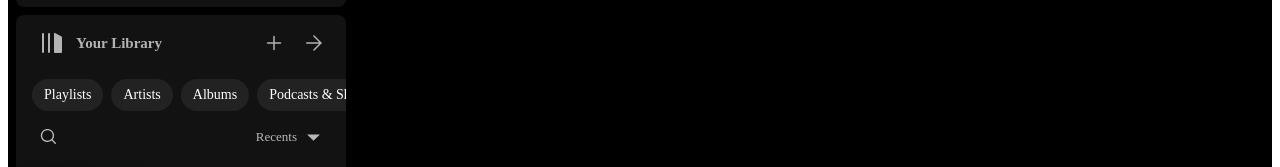
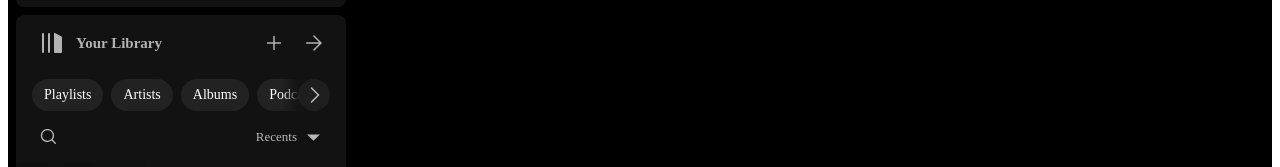
Before and after one commit to GoncalvesDanilo/spotify-clone, a React (Create React App) app: page / in a window 1280 px wide. Shown: the part 121-288 px from the top of the page. Built offline with nearby package versions, Linux system fonts and the light colour scheme; the HTML template or start-up script is replaced by a standard one.

Commit message:
✨ Add FilterArray component

```diff
--- /dev/null
+++ b/src/components/FilterArray/FilterArray.module.css
@@ -0,0 +1,84 @@
+.container {
+  width: 100%;
+  position: relative;
+}
+
+.filters {
+  display: flex;
+  flex-direction: row;
+  gap: 8px;
+  overflow: scroll;
+  padding: 8px 16px;
+  min-height: 32px;
+}
+
+.filters::-webkit-scrollbar {
+  display: none;
+}
+
+.filter {
+  display: flex;
+  align-items: center;
+  height: 32px;
+  background-color: #ffffff12;
+  border-radius: 32px;
+}
+
+.filter:hover {
+  cursor: pointer;
+  background-color: #ffffff1a;
+}
+
+.filter p {
+  color: white;
+  padding: 8px 12px;
+  font-size: 14px;
+  white-space: nowrap;
+}
+
+.scroll {
+  position: absolute;
+  display: flex;
+  justify-content: space-between;
+  width: 100%;
+  top: calc(50% - 16px);
+  pointer-events: none;
+}
+
+.scroll .left {
+  background: linear-gradient(90deg, #121212 70%, #ffffff00 100%);
+}
+
+.scroll .right {
+  background: linear-gradient(-90deg, #121212 70%, #ffffff00 100%);
+}
+
+.scroll .button {
+  display: flex;
+  align-items: center;
+  justify-content: center;
+  height: 32px;
+  width: 32px;
+  background-color: #242424;
+  border-radius: 50%;
+  margin: 0 16px;
+  opacity: .7;
+  pointer-events: auto;
+}
+
+.scroll .button:hover {
+  cursor: pointer;
+  opacity: 1;
+}
+
+.scroll .left .button {
+  transform: rotate(180deg);
+}
+
+.scroll .icon {
+  fill: white;
+}
+
+.scroll .hide .button {
+  display: none;
+}
--- /dev/null
+++ b/src/components/FilterArray/index.tsx
@@ -0,0 +1,108 @@
+import React from 'react';
+import styles from './FilterArray.module.css';
+import Icons from '../Icons';
+
+export type Filter = {
+  value: string;
+  label: string;
+};
+
+type FilterArrayProps = {
+  filters: Array<Filter>;
+  onFilterClick?: (filter: Filter) => void;
+  className?: string;
+};
+
+const FilterArray = ({ filters, onFilterClick, className }: FilterArrayProps) => {
+  const filtersRef = React.useRef<HTMLDivElement>(null);
+  const [scroll, setScroll] = React.useState({
+    maxScrollValue: 0,
+    clickDiff: 0,
+    showLeft: false,
+    showRight: true,
+  });
+
+  const handleFilterClick = (clickedFilter: Filter) => {
+    if (onFilterClick) onFilterClick(clickedFilter);
+  };
+
+  const handleScrollClick = (scrollLeft: boolean) => {
+    if (!filtersRef.current) return;
+    const currentScrollValue = filtersRef.current.scrollLeft;
+    let newScrollValue = currentScrollValue;
+
+    if (scrollLeft) {
+      newScrollValue -= scroll.clickDiff;
+    } else {
+      newScrollValue += scroll.clickDiff;
+    }
+
+    filtersRef.current.scrollTo({ left: newScrollValue, top: 0, behavior: 'smooth' });
+  };
+
+  const handleScroll = () => {
+    if (!filtersRef.current) return;
+    const currentScrollValue = filtersRef.current.scrollLeft;
+    if (currentScrollValue === 0) {
+      setScroll((prev) => ({
+        ...prev,
+        showLeft: false,
+        showRight: true,
+      }));
+    } else if (currentScrollValue === scroll.maxScrollValue) {
+      setScroll((prev) => ({
+        ...prev,
+        showLeft: true,
+        showRight: false,
+      }));
+    } else if (!scroll.showLeft || !scroll.showRight) {
+      setScroll((prev) => ({
+        ...prev,
+        showLeft: true,
+        showRight: true,
+      }));
+    }
+  };
+
+  React.useEffect(() => {
+    if (!filtersRef.current) return;
+    const maxScrollValue = filtersRef.current.scrollWidth - filtersRef.current.clientWidth;
+    const scrollDiff = maxScrollValue / filters.length * 2;
+    setScroll((prev) => ({
+      ...prev,
+      maxScrollValue,
+      clickDiff: scrollDiff,
+    }));
+    // eslint-disable-next-line react-hooks/exhaustive-deps
+  }, []);
+
+  return (
+    <div className={styles.container}>
+      <div
+        className={styles.filters + (className ? ' ' + className : '')}
+        ref={filtersRef}
+        onScroll={handleScroll}
+      >
+        {filters.map((filter) => (
+          <div className={styles.filter} key={filter.value} onClick={() => handleFilterClick(filter)}>
+            <p>{filter.label}</p>
+          </div>
+        ))}
+      </div>
+      <div className={styles.scroll}>
+        <div className={styles.left + (!scroll.showLeft ? ' ' + styles.hide : '')}>
+          <div className={styles.button} onClick={() => handleScrollClick(true)}>
+            <Icons.SimpleArrow className={styles.icon} />
+          </div>
+        </div>
+        <div className={styles.right + (!scroll.showRight ? ' ' + styles.hide : '')}>
+          <div className={styles.button} onClick={() => handleScrollClick(false)}>
+            <Icons.SimpleArrow className={styles.icon} />
+          </div>
+        </div>
+      </div>
+    </div>
+  );
+};
+
+export default FilterArray;
--- a/src/components/Icons/index.tsx
+++ b/src/components/Icons/index.tsx
@@ -20,6 +20,8 @@
 import { ReactComponent as FullScreen } from '../../assets/icons/fullscreen.svg';
 import { ReactComponent as Arrow } from '../../assets/icons/arrow.svg';
 import { ReactComponent as DropdownArrow } from '../../assets/icons/dropdownArrow.svg';
+import { ReactComponent as Cross } from '../../assets/icons/cross.svg';
+import { ReactComponent as SimpleArrow } from '../../assets/icons/simpleArrow.svg';
 
 const Icons = {
   SpotifyLogo,
@@ -44,6 +46,8 @@
   FullScreen,
   Arrow,
   DropdownArrow,
+  Cross,
+  SimpleArrow,
 };
 
 export default Icons;
--- a/src/components/SideBar/SideBar.module.css
+++ b/src/components/SideBar/SideBar.module.css
@@ -142,38 +142,11 @@
   margin-left: 12px;
 }
 
-.library .filters,
 .searchContainer {
   display: flex;
   flex-direction: row;
   gap: 8px;
   padding: 8px 0;
-}
-
-.library .filters {
-  overflow: scroll;
-  padding: 8px 16px;
-  min-height: 32px;
-}
-
-.library .filter {
-  display: flex;
-  align-items: center;
-  height: 32px;
-  background-color: #ffffff12;
-  border-radius: 32px;
-}
-
-.library .filter:hover {
-  cursor: pointer;
-  background-color: #ffffff1a;
-}
-
-.filter p {
-  color: white;
-  padding: 8px 12px;
-  font-size: 14px;
-  white-space: nowrap;
 }
 
 .searchContainer {
--- a/src/components/SideBar/helper.ts
+++ b/src/components/SideBar/helper.ts
@@ -1,3 +1,5 @@
+import { Filter } from '../FilterArray';
+
 export const playlists: Array<{ name: string; type: string; image: string; detail: string }> = [
   {
     name: 'Liked Songs',
@@ -72,3 +74,10 @@
     detail: 'Danilo Gonçalves',
   },
 ];
+
+export const filters: Array<Filter> = [
+  { label: 'Playlists', value: 'playlists' },
+  { label: 'Artists', value: 'artists' },
+  { label: 'Albums', value: 'albums' },
+  { label: 'Podcasts & Shows', value: 'podcasts' },
+];
--- a/src/components/SideBar/index.tsx
+++ b/src/components/SideBar/index.tsx
@@ -1,6 +1,7 @@
 import { useState } from 'react';
 import Icons from '../Icons';
-import { playlists } from './helper';
+import FilterArray from '../FilterArray';
+import { playlists, filters } from './helper';
 
 import styles from './SideBar.module.css';
 
@@ -42,20 +43,7 @@
         </div>
         {!collapsed && (
           <>
-            <div className={styles.filters}>
-              <div className={styles.filter}>
-                <p>Playlists</p>
-              </div>
-              <div className={styles.filter}>
-                <p>Artists</p>
-              </div>
-              <div className={styles.filter}>
-                <p>Albums</p>
-              </div>
-              <div className={styles.filter}>
-                <p>Podcasts & Shows</p>
-              </div>
-            </div>
+            <FilterArray filters={filters} />
             <div className={styles.searchContainer}>
               <div className={styles.search}>
                 <div className={styles.iconWrapper}>
--- a/src/styles/index.css
+++ b/src/styles/index.css
@@ -6,7 +6,7 @@
 
 :root {
   --footer-height: 90px;
-  --pages-height: calc(100% - var(--footer-height) - 9px);
+  --pages-height: calc(100% - var(--footer-height) - 8px);
 }
 
 html,
```
Also changed, not shown: src/assets/icons/cross.svg (added), src/assets/icons/simpleArrow.svg (added).
